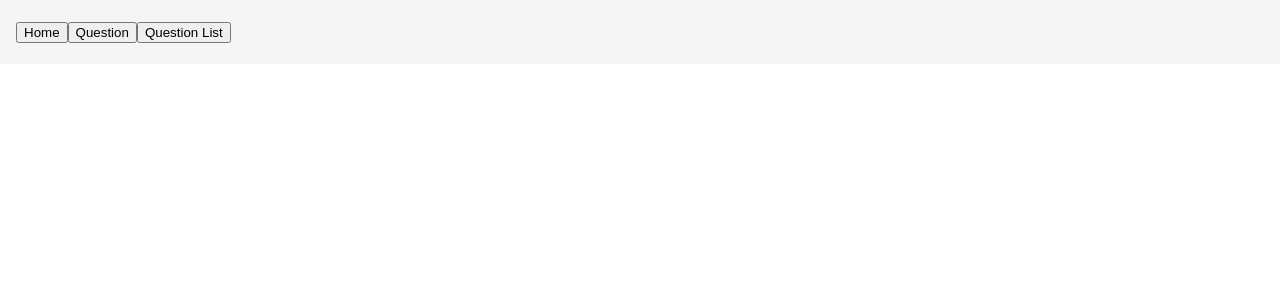
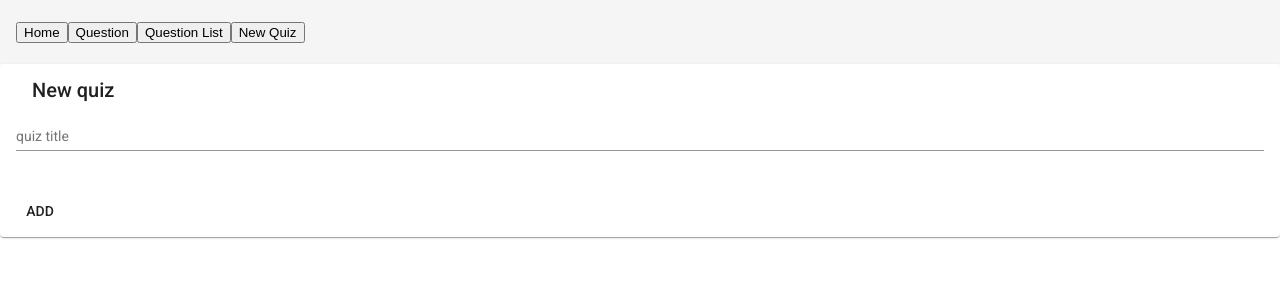
Before and after one commit to jacobzouzou/angular-quizzes, an Angular app: page /quiz in a window 1280 px wide. Before the commit this address led to /. Shown: the top 300 px of the page. Built offline with nearby package versions, Linux system fonts and the light colour scheme.

Commit message:
add view navigation

```diff
--- a/src/app/api.service.ts
+++ b/src/app/api.service.ts
@@ -8,9 +8,13 @@ export class ApiService {
   private selectedQuestion = new Subject<any>();
   questionSelected= this.selectedQuestion.asObservable();
 
+  private selectedQuiz = new Subject<any>();
+  quizSelected= this.selectedQuiz.asObservable();
+
   constructor(private httpClient: HttpClient) {
     //constructor
   }
+  /* QUESTIONS*/
   getQuestions() {
     return this.httpClient.get('http://localhost:5000/api/questions');
   }
@@ -32,4 +36,26 @@ export class ApiService {
     //Subject notify observer with pasted value
     this.selectedQuestion.next(question);
   }
+  /* QUIZZES*/
+  getQuizzes() {
+    return this.httpClient.get('http://localhost:5000/api/quizzes');
+  }
+  postQuiz(quiz: any) {
+    this.httpClient
+      .post('http://localhost:5000/api/quizzes', quiz)
+      .subscribe((res) => {
+        console.log(res);
+      });
+  }
+  putQuiz(quiz: any) {
+    this.httpClient
+      .put(`http://localhost:5000/api/quizzes/${quiz.id}`, quiz)
+      .subscribe((res) => {
+        console.log(res);
+      });
+  }
+  selectQuiz(quiz:any){
+    //Subject notify observer with pasted value
+    this.selectedQuiz.next(quiz);
+  }
 }
--- a/src/app/home.component.ts
+++ b/src/app/home.component.ts
@@ -2,8 +2,8 @@ import { Component } from '@angular/core';
 
 @Component({
   template: `
-    <question></question>
-    <questions></questions>
+    <quiz></quiz>
+    <quizzes></quizzes>
   `,
   styleUrls: ['./app.component.css']
 })
--- a/src/app/nav.component.ts
+++ b/src/app/nav.component.ts
@@ -4,12 +4,12 @@ import { Component } from '@angular/core';
   selector: 'nav',
   template: `
     <mat-toolbar>
-    <button routerLink="/">Home</button>
-    <button routerLink="/question">Question</button>
+      <button routerLink="/">Home</button>
+      <button routerLink="/question">Question</button>
       <button routerLink="/questions">Question List</button>
-      </mat-toolbar>
+      <button routerLink="/quiz">New Quiz</button>
+    </mat-toolbar>
   `,
-  styleUrls: ['./app.component.css']
+  styleUrls: ['./app.component.css'],
 })
-export class NavComponent {
-}
+export class NavComponent {}
--- a/src/app/question.component.html
+++ b/src/app/question.component.html
@@ -57,7 +57,7 @@
   <mat-card-actions>
     <button mat-button (click)="putQuestion(question)" *ngIf="question.id">SAVE</button>
     <button mat-button (click)="question={}" *ngIf="question.id">NEW</button>
-
     <button mat-button (click)="postQuestion(question)" *ngIf="!question.id">ADD</button>
   </mat-card-actions>
 </mat-card>
+<questions></questions>
--- a/src/app/question.component.ts
+++ b/src/app/question.component.ts
@@ -1,5 +1,6 @@
 import {Component} from "@angular/core";
 import {ApiService} from "./api.service";
+import {ActivatedRoute} from "@angular/router";
 // import {Question} from "./data.service";
 
 @Component({
@@ -9,14 +10,17 @@ import {ApiService} from "./api.service";
 export class QuestionComponent{
    // question={} as Question; // or question=<Question>{};
     question:any={};
+    quizId:any=0;
 
-    constructor (private api:ApiService){
+    constructor (private api:ApiService, private route:ActivatedRoute){
         //constructor
     }
     ngOnInit(){
+        this.quizId=this.route.snapshot.paramMap.get("quizId");
         this.api.questionSelected.subscribe(question=>this.question=question);
     }
     postQuestion(question:any){
+        question.quizId=this.quizId;
         this.api.postQuestion(question);
     }
     putQuestion(question:any){
--- a/src/app/questions.component.ts
+++ b/src/app/questions.component.ts
@@ -16,7 +16,7 @@ export class QuestionsComponent {
   ngOnInit() {
     this.api.getQuestions().subscribe((res) => (this.questions = res));
   }
-  public post(question: any) {
-    this.api.postQuestion(question);
-  }
+  // public post(question: any) {
+  //   this.api.postQuestion(question);
+  // }
 }
--- /dev/null
+++ b/src/app/quiz.component.html
@@ -0,0 +1,27 @@
+
+<mat-card class="example-card">
+    <mat-card-header>
+        <mat-card-title *ngIf="quiz.id">Edit quiz</mat-card-title>
+        <mat-card-title *ngIf="!quiz.id">New quiz</mat-card-title>
+        <!-- <mat-card-subtitle>Dog Breed</mat-card-subtitle> -->
+    </mat-card-header>
+    <mat-card-content>
+      <form class="example-form">
+        <mat-form-field class="fullWidth">
+          <!-- <mat-label>Your quiz</mat-label> -->
+          <input
+            [(ngModel)]="quiz.title"
+            name="title"
+            matInput
+            placeholder="quiz title"
+          />
+        </mat-form-field>
+      </form>
+    </mat-card-content>
+    <mat-card-actions>
+      <button mat-button (click)="api.putQuiz(quiz)" *ngIf="quiz.id">SAVE</button>
+      <button mat-button (click)="quiz={}" *ngIf="quiz.id">NEW</button>
+      <button mat-button [routerLink]="['/question', quiz.id]" *ngIf="quiz.id">EDIT QUESTIONS</button>
+      <button mat-button (click)="api.postQuiz(quiz)" *ngIf="!quiz.id">ADD</button>
+    </mat-card-actions>
+  </mat-card>
--- /dev/null
+++ b/src/app/quiz.component.ts
@@ -0,0 +1,18 @@
+import {Component} from "@angular/core";
+import {ApiService} from "./api.service";
+
+@Component({
+    selector:"quiz",
+    templateUrl:"./quiz.component.html",
+})
+export class QuizComponent{
+    api:ApiService;
+    quiz:any={}
+    constructor (private apiService:ApiService){
+        //constructor
+        this.api=apiService;
+    }
+    ngOnInit(){
+        this.api.quizSelected.subscribe(quiz=>this.quiz=quiz);
+    }
+}
--- /dev/null
+++ b/src/app/quizzes.component.html
@@ -0,0 +1,13 @@
+<mat-card class="example-card">
+    <mat-card-header>
+      <mat-card-title >Quizzes</mat-card-title>
+      <!-- <mat-card-subtitle>Dog Breed</mat-card-subtitle> -->
+  </mat-card-header>
+    <mat-card-content>
+      <mat-list *ngFor="let quiz of quizzes" role="list">
+        <mat-list-item class="clickable" role="listitem" (click)="api.selectQuiz(quiz)">{{quiz.title}}</mat-list-item>
+      </mat-list>
+    </mat-card-content>
+    <mat-card-actions>
+    </mat-card-actions>
+  </mat-card>
--- /dev/null
+++ b/src/app/quizzes.component.ts
@@ -0,0 +1,23 @@
+import { Component } from '@angular/core';
+import { ApiService } from './api.service';
+
+@Component({
+  selector: 'quizzes',
+  templateUrl: './quizzes.component.html',
+})
+export class QuizzesComponent {
+  api: ApiService;
+  quiz = {};
+  quizzes: any;
+
+  constructor(private apiService: ApiService) {
+    //constructor
+    this.api = apiService;
+  }
+  ngOnInit() {
+    this.api.getQuizzes().subscribe((res) => (this.quizzes = res));
+  }
+//   public post(quiz: any) {
+//     this.api.postQuiz(quiz);
+//   }
+}
```
Also changed, not shown: src/app/app.module.ts (+7 -0 lines).
